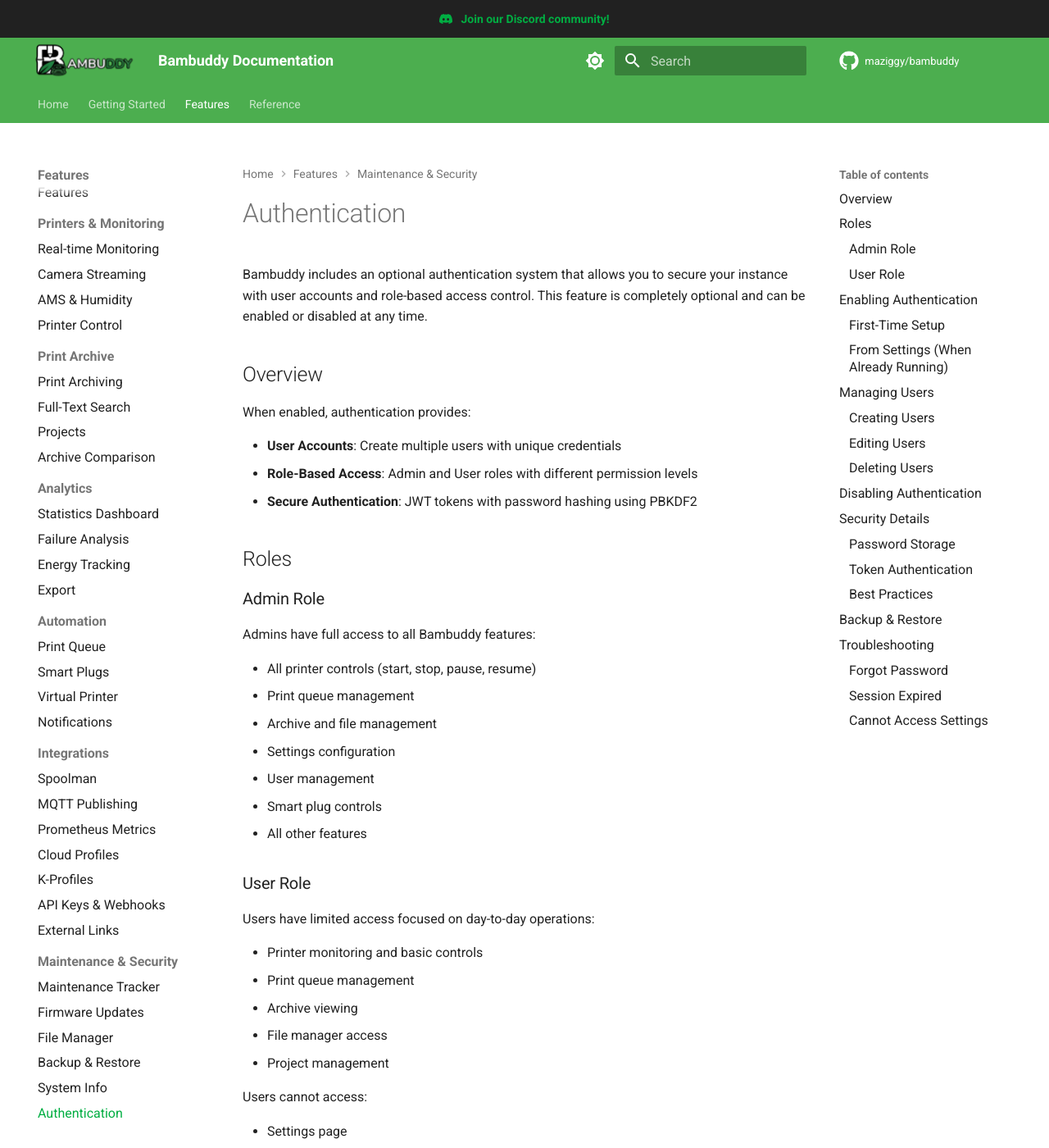
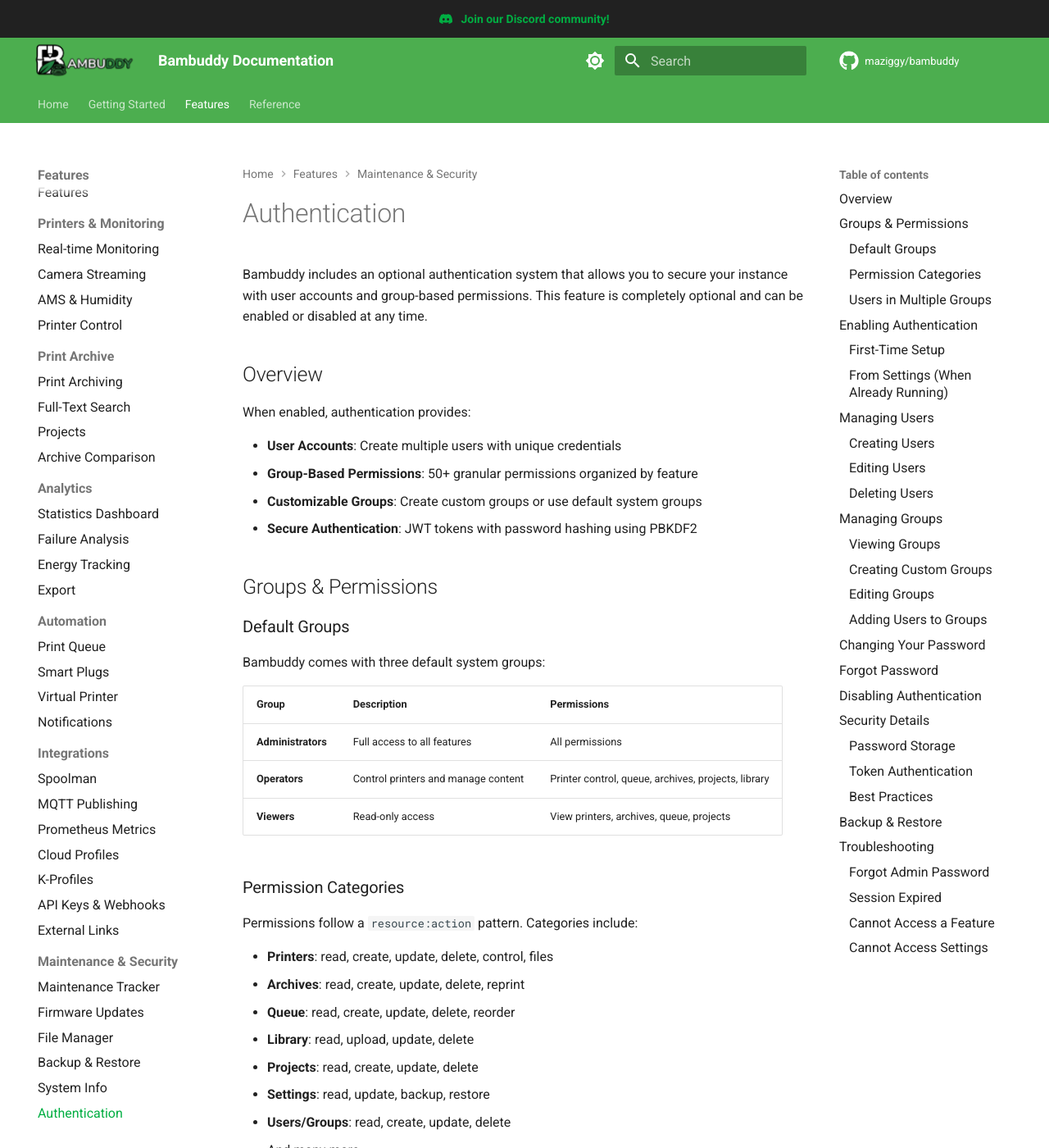
Before and after one commit to maziggy/bambuddy-wiki, an MkDocs documentation site: the page built from docs/features/authentication.md, in a window 1280 px wide and 1400 px high. Shown: the whole window at 82% size. Built offline with MkDocs 1.6.1 and Material for MkDocs 9.7.7, drawn with Linux system fonts in a browser that asks for light colours; comment, search, counter and statistics services are not loaded; the version menu is left out; some of the changed text lies outside the part shown.

Commit message:
Updated Wiki

```diff
--- a/docs/features/authentication.md
+++ b/docs/features/authentication.md
@@ -1,44 +1,44 @@
 # Authentication
 
-Bambuddy includes an optional authentication system that allows you to secure your instance with user accounts and role-based access control. This feature is completely optional and can be enabled or disabled at any time.
+Bambuddy includes an optional authentication system that allows you to secure your instance with user accounts and group-based permissions. This feature is completely optional and can be enabled or disabled at any time.
 
 ## Overview
 
 When enabled, authentication provides:
 
 - **User Accounts**: Create multiple users with unique credentials
-- **Role-Based Access**: Admin and User roles with different permission levels
+- **Group-Based Permissions**: 50+ granular permissions organized by feature
+- **Customizable Groups**: Create custom groups or use default system groups
 - **Secure Authentication**: JWT tokens with password hashing using PBKDF2
 
-## Roles
+## Groups & Permissions
 
-### Admin Role
+### Default Groups
 
-Admins have full access to all Bambuddy features:
+Bambuddy comes with three default system groups:
 
-- All printer controls (start, stop, pause, resume)
-- Print queue management
-- Archive and file management
-- Settings configuration
-- User management
-- Smart plug controls
-- All other features
+| Group | Description | Permissions |
+|-------|-------------|-------------|
+| **Administrators** | Full access to all features | All permissions |
+| **Operators** | Control printers and manage content | Printer control, queue, archives, projects, library |
+| **Viewers** | Read-only access | View printers, archives, queue, projects |
 
-### User Role
+### Permission Categories
 
-Users have limited access focused on day-to-day operations:
+Permissions follow a `resource:action` pattern. Categories include:
 
-- Printer monitoring and basic controls
-- Print queue management
-- Archive viewing
-- File manager access
-- Project management
+- **Printers**: read, create, update, delete, control, files
+- **Archives**: read, create, update, delete, reprint
+- **Queue**: read, create, update, delete, reorder
+- **Library**: read, upload, update, delete
+- **Projects**: read, create, update, delete
+- **Settings**: read, update, backup, restore
+- **Users/Groups**: read, create, update, delete
+- And many more...
 
-Users cannot access:
+### Users in Multiple Groups
 
-- Settings page
-- User management
-- System configuration changes
+Users can belong to multiple groups. Permissions are **additive** - a user has all permissions from all their groups combined.
 
 ## Enabling Authentication
 
@@ -52,6 +52,8 @@ Users cannot access:
    - Enter a password (minimum 6 characters)
 5. Click **Enable Authentication**
 
+The first user is automatically added to the **Administrators** group.
+
 ### From Settings (When Already Running)
 
 1. Go to **Settings** → **Users** tab
@@ -63,41 +65,90 @@ Users cannot access:
 
 ### Creating Users
 
-1. Log in as an admin
+1. Log in as a user with `users:create` permission
 2. Go to **Settings** → **Users** tab
-3. Click **Manage Users**
-4. Click **Add User**
-5. Fill in:
+3. Click **Add User**
+4. Fill in:
    - Username
    - Password (minimum 6 characters)
-   - Role (Admin or User)
-6. Click **Create**
+   - Confirm Password
+   - Groups (select one or more)
+5. Click **Create**
 
 ### Editing Users
 
-1. Go to **Settings** → **Users** → **Manage Users**
+1. Go to **Settings** → **Users**
 2. Click the edit icon next to a user
-3. Modify username, password, or role
+3. Modify username, password, or group assignments
 4. Click **Save**
 
 ### Deleting Users
 
-1. Go to **Settings** → **Users** → **Manage Users**
+1. Go to **Settings** → **Users**
 2. Click the delete icon next to a user
 3. Confirm deletion
 
-Note: You cannot delete your own account.
+Note: You cannot delete yourself or the last administrator.
+
+## Managing Groups
+
+### Viewing Groups
+
+1. Go to **Settings** → **Users** → **Groups** tab
+2. View all groups with their permission counts
+
+### Creating Custom Groups
+
+1. Go to **Settings** → **Users** → **Groups** tab
+2. Click **Add Group**
+3. Enter group name and description
+4. Select permissions from the categorized list
+5. Click **Create**
+
+### Editing Groups
+
+1. Click the edit icon next to a group
+2. Modify name, description, or permissions
+3. Click **Save**
+
+Note: System groups (Administrators, Operators, Viewers) cannot be deleted.
+
+### Adding Users to Groups
+
+1. Go to **Settings** → **Users** → **Groups** tab
+2. Click on a group to view details
+3. Click **Add User** and select a user
+4. Or edit a user and select their groups
+
+## Changing Your Password
+
+Any authenticated user can change their own password:
+
+1. Click the **Key icon** in the sidebar (next to logout)
+2. Enter your current password
+3. Enter your new password
+4. Confirm the new password
+5. Click **Change Password**
+
+## Forgot Password
+
+If you forget your password:
+
+1. Click **"Forgot your password?"** on the login page
+2. Contact your Bambuddy administrator
+3. They can reset your password in User Management
+4. Log in with the temporary password and change it
 
 ## Disabling Authentication
 
 If you need to disable authentication:
 
-1. Log in as an admin
+1. Log in as an administrator
 2. Go to **Settings** → **Users** tab
 3. Click **Disable Authentication**
 4. Confirm the action
 
-**Warning**: Disabling authentication will delete all user accounts. You can re-enable authentication later, but you'll need to create new accounts.
+**Warning**: Disabling authentication removes access control. All features become accessible without login.
 
 ## Security Details
 
@@ -115,23 +166,26 @@ Passwords are never stored in plain text. Bambuddy uses PBKDF2-SHA256 hashing wi
 ### Best Practices
 
 1. **Use Strong Passwords**: Choose passwords with at least 8 characters, mixing letters, numbers, and symbols
-2. **Limit Admin Accounts**: Only give admin access to users who need to change settings
-3. **Regular Password Changes**: Consider changing passwords periodically
-4. **Logout on Shared Devices**: Always log out when using shared computers
+2. **Limit Admin Access**: Only add users to Administrators group when necessary
+3. **Create Custom Groups**: Define groups matching your team's needs
+4. **Use Least Privilege**: Give users only the permissions they need
+5. **Regular Password Changes**: Consider changing passwords periodically
+6. **Logout on Shared Devices**: Always log out when using shared computers
 
 ## Backup & Restore
 
-User accounts can be included in backups:
+User accounts and groups are included in backups:
 
-- Enable **Include Users** option when creating a backup
+- Enable **Include Users** and **Include Groups** options when creating a backup
 - Passwords are NOT included in backups for security
 - When restoring users, temporary passwords are generated
 - Administrators must share these temporary passwords with users
 - Users should change their passwords after restoration
+- Group assignments are preserved during restore
 
 ## Troubleshooting
 
-### Forgot Password
+### Forgot Admin Password
 
 If you forget your admin password and cannot log in:
 
@@ -148,10 +202,18 @@ If you see "Session expired" or get redirected to login:
 - Your JWT token has expired (after 7 days)
 - Simply log in again to continue
 
+### Cannot Access a Feature
+
+If a button or feature is disabled:
+
+- Hover over it to see what permission is required
+- Ask an administrator to add you to a group with that permission
+- Or create a custom group with the needed permissions
+
 ### Cannot Access Settings
 
 If you cannot access the Settings page:
 
-- You may be logged in as a User (not Admin)
-- Ask an admin to upgrade your role, or
-- Log in with an admin account
+- You need `settings:read` permission
+- Ask an administrator to add you to a group with settings access
+- Operators group has settings access by default
```
